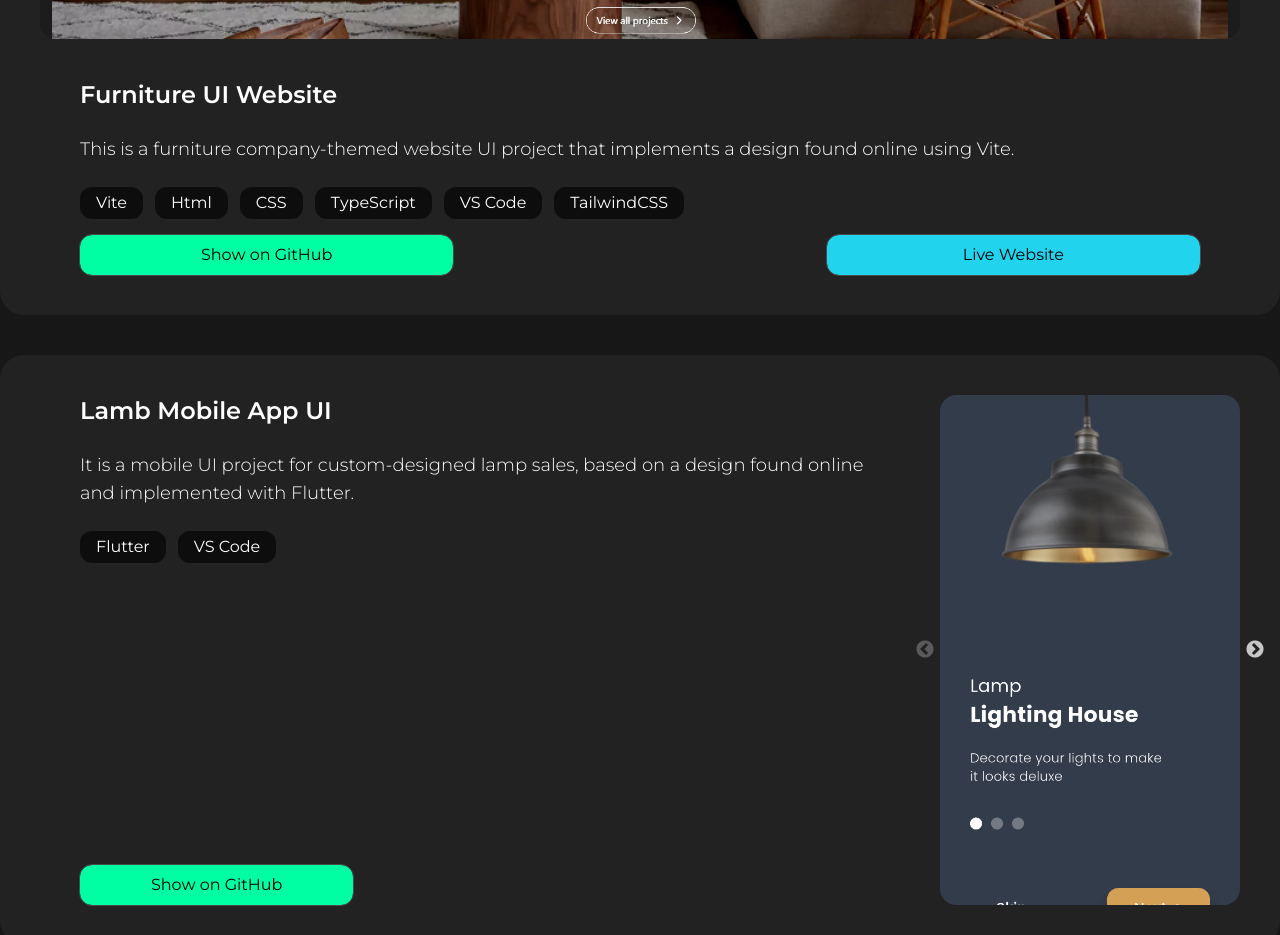
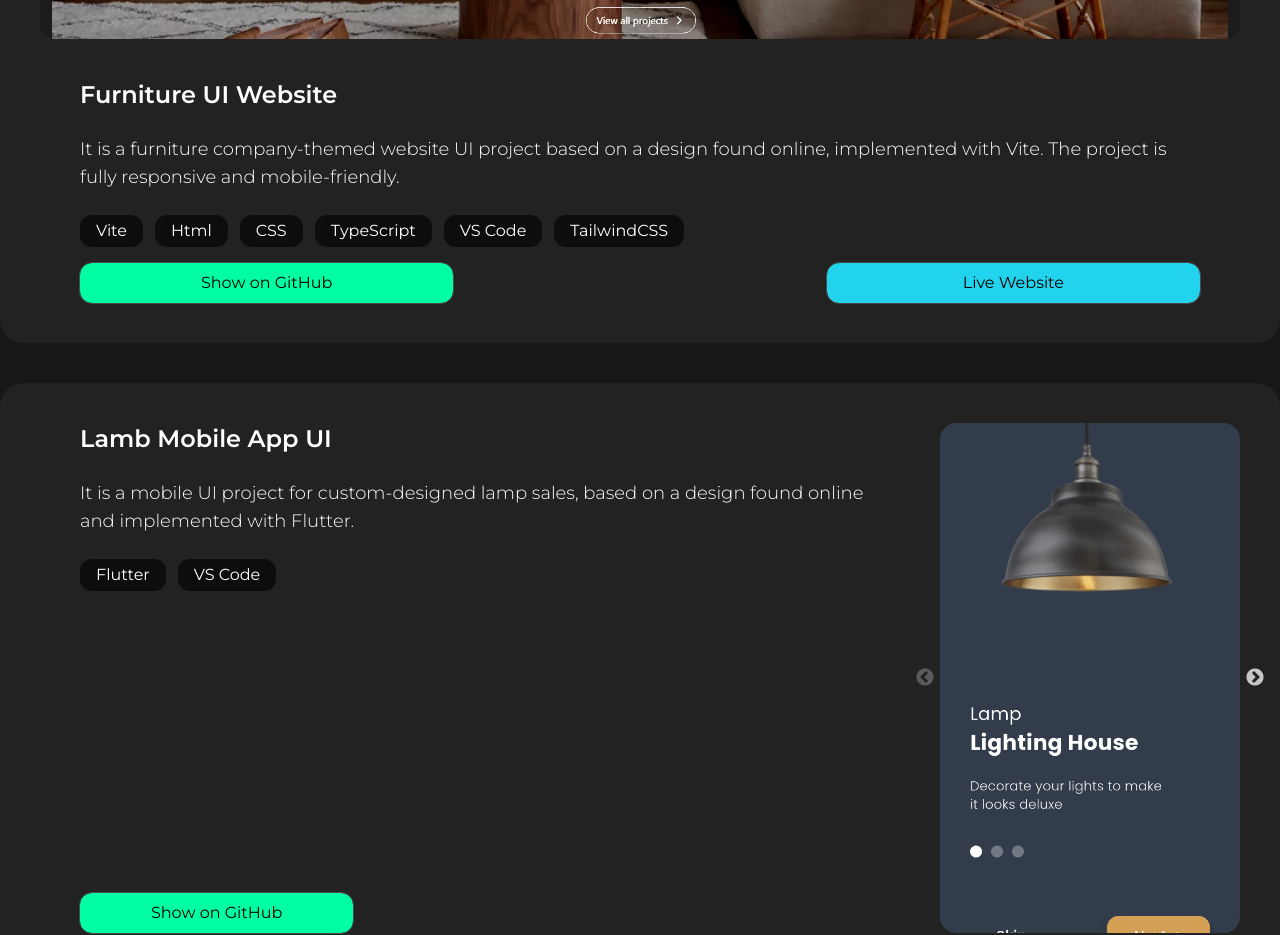
Before and after one commit to ence52/my_portfolio_nextjs, a Next.js app: page / in a window 1280 px wide. Shown: the part 3980-4915 px from the top of the page. Built offline with nearby package versions, Linux system fonts and the light colour scheme.

Commit message:
furniture app desc edited

```diff
--- a/src/pages/components/Projects.tsx
+++ b/src/pages/components/Projects.tsx
@@ -96,7 +96,7 @@ const projectList: ProjectInfo[] = [
     id: 2,
     name: "Furniture UI Website",
     description:
-      "This is a furniture company-themed website UI project that implements a design found online using Vite.",
+      "It is a furniture company-themed website UI project based on a design found online, implemented with Vite. The project is fully responsive and mobile-friendly.",
     images: furniturePhotos,
     mobile: false,
     techs: ["Vite", "Html", "CSS", "TypeScript", "VS Code", "TailwindCSS"],
```
